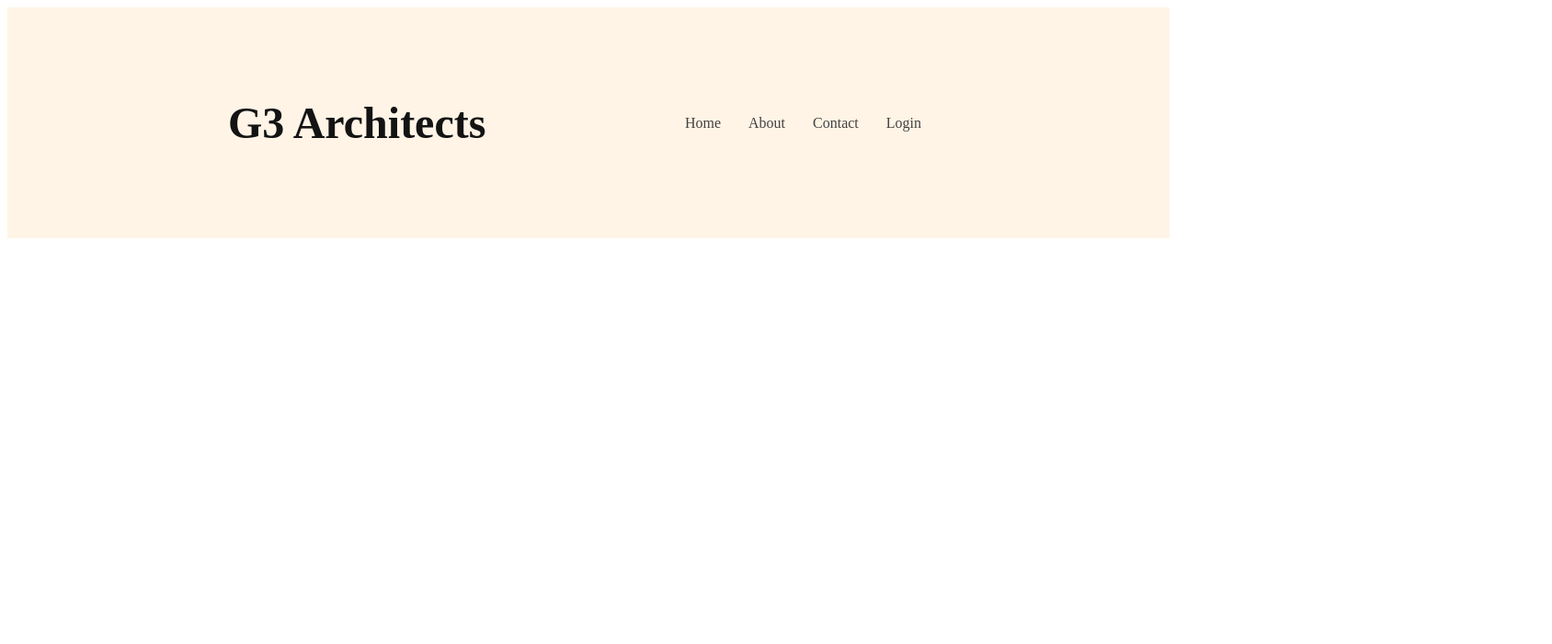
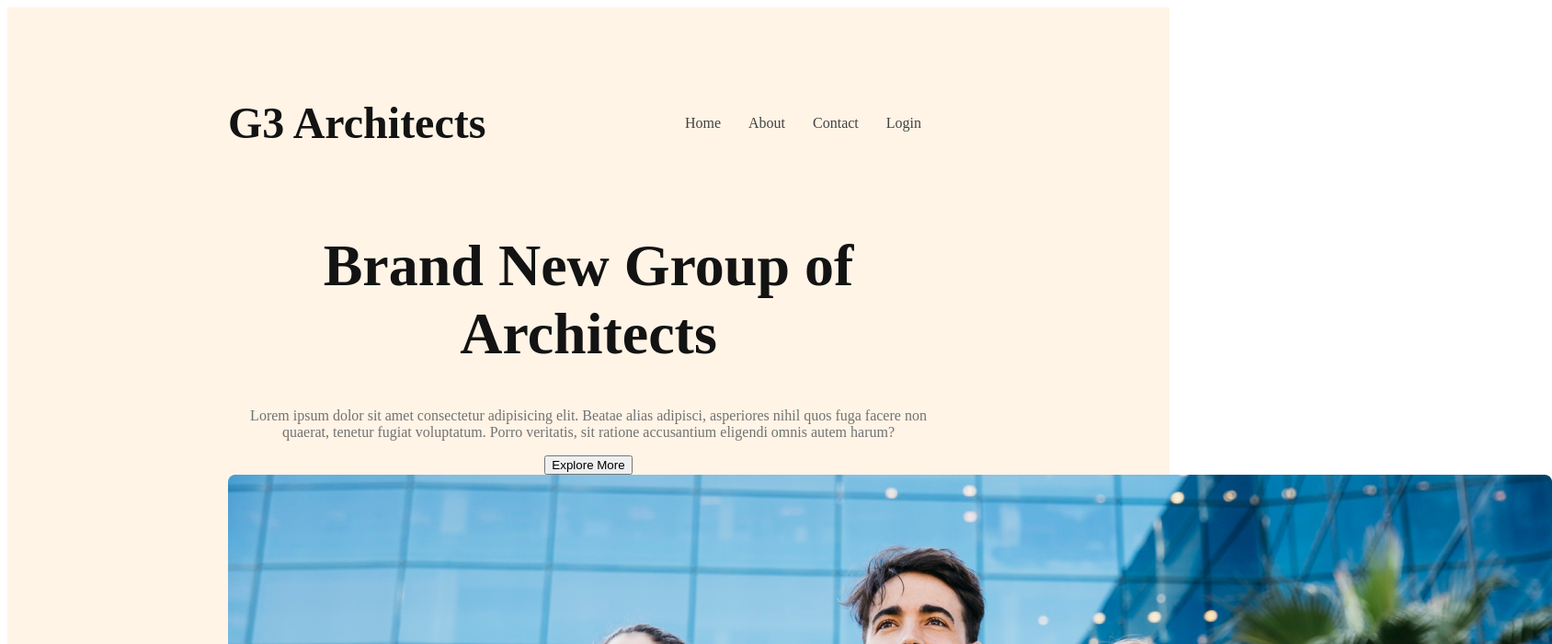
Before and after one commit to Nayeem-shanto/g3-architect-website, a plain HTML site: page index.htm in a window 1280 px wide. Shown: the top 700 px of the page at 92% size, 1688 px wide, since content can reach past the window. Drawn offline with Linux system fonts and the light colour scheme.

Commit message:
banner content added

```diff
--- a/index.htm
+++ b/index.htm
@@ -17,6 +17,19 @@
                 <li><a href="">Login</a></li>
             </ul>
         </nav>
+        <div class="banner">
+            <div class="banner-content">
+                <h1 class="banner-title">Brand New
+                    Group of Architects </h1>
+                    <p class="banner-description">
+                        Lorem ipsum dolor sit amet consectetur adipisicing elit. Beatae alias adipisci, asperiores nihil quos fuga facere non quaerat, tenetur fugiat voluptatum. Porro veritatis, sit ratione accusantium eligendi omnis autem harum?
+                    </p>
+                    <button class="button-primary">
+                        Explore More
+                    </button>
+            </div>
+                <img src="images/banner.png" alt="">
+        </div>
     </header>
      <main>
 
--- a/styles/architect.css
+++ b/styles/architect.css
@@ -1,10 +1,15 @@
 <style>@import url('https://fonts.googleapis.com/css2?family=Open+Sans:wght@400;500;600;700;800&family=Work+Sans:wght@400;500;600;700;800&display=swap');
 
 </style>
+/* shared styles */
 
 * {
     font-family: 'Open Sans', sans-serif;
     font-family: 'Work Sans', sans-serif;
+}
+
+.button-primary{
+
 }
 
 /* header styles */
@@ -35,3 +40,18 @@ nav li a{
     text-decoration: none;
     color:  #424242;
 }
+
+/* banner styles */
+.banner-content{
+    max-width: 800px;
+    text-align: center;
+    margin: 0 auto;
+}
+.banner-title{
+    font-size: 4rem;
+    font-weight: 700;
+    color: #131313;
+}
+.banner-description{
+    color: #727272;
+}
```
